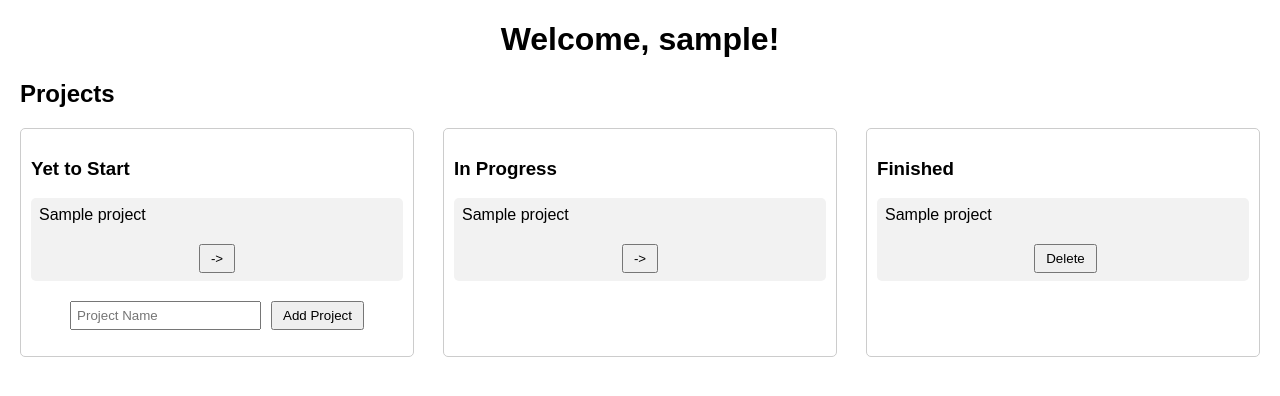
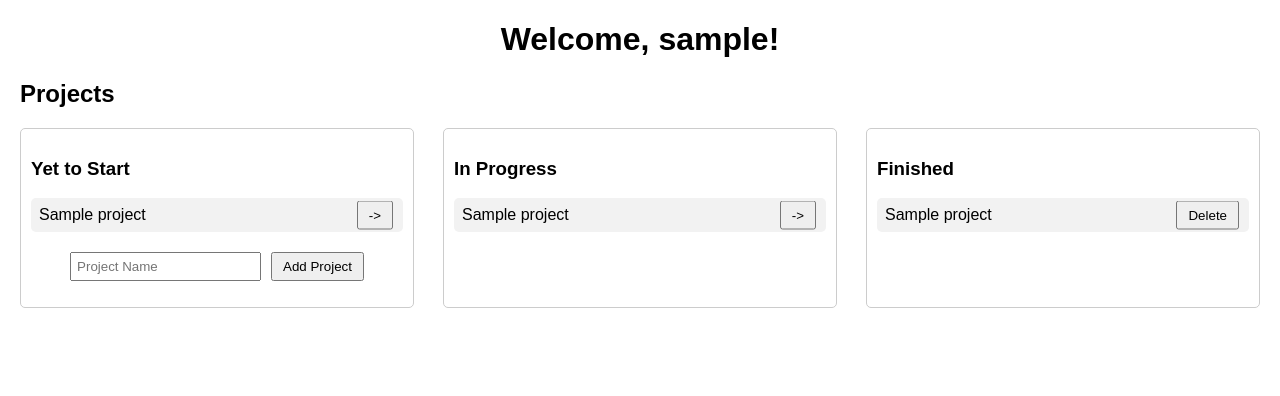
Before and after one commit to VarunCypherV/MyProjectManager, a Flask app: template templates/project.html in a window 1280 px wide. Shown: the top 396 px of the page. Run offline with Flask 3, Linux system fonts and the light colour scheme; the template is opened without the code that fills it: most values are stand-ins (such as "Sample title", 1, 10 or a date in 2020).

Commit message:
kanban functionality done

```diff
--- a/templates/project.html
+++ b/templates/project.html
@@ -34,15 +34,27 @@
         }
 
         .column li {
+            position: relative;
             background-color: #f2f2f2;
             padding: 8px;
             margin-bottom: 8px;
             border-radius: 5px;
-            cursor: move;
         }
 
         .column li:hover {
             background-color: #e6e6e6;
+        }
+
+        .column li form {
+            display: inline;
+        }
+
+        .column li button {
+            position: absolute;
+            top: 50%;
+            right: 10px;
+            transform: translateY(-50%);
+            padding: 5px 10px;
         }
 
         form {
@@ -52,7 +64,8 @@
             align-items: center;
         }
 
-        form input[type="text"], form select {
+        form input[type="text"],
+        form select {
             padding: 5px;
             margin-right: 10px;
         }
@@ -83,7 +96,6 @@
                         <input type="hidden" name="new_status" value="In Progress">
                         <button type="submit">-></button>
                     </form>
-
                 </li>
                 {% endfor %}
                 <form action="{{ url_for('add_project') }}" method="post">
@@ -105,7 +117,6 @@
                         <input type="hidden" name="new_status" value="Finished">
                         <button type="submit">-></button>
                     </form>
-
                 </li>
                 {% endfor %}
             </ul>
@@ -116,9 +127,8 @@
             <ul>
                 {% for project in finished_projects %}
                 <li>{{ project[1] }}
-                        <form action="{{ url_for('delete_project', project_id=project[0]) }}" method="post" class="delete-button">
-
-
+                    <form action="{{ url_for('delete_project', project_id=project[0]) }}" method="post"
+                        class="delete-button">
                         <input type="hidden" name="project_id" value="{{ project[0] }}">
                         <button type="submit">Delete</button>
                     </form>
```
Lines whose indentation alone changed are shown as unchanged.
